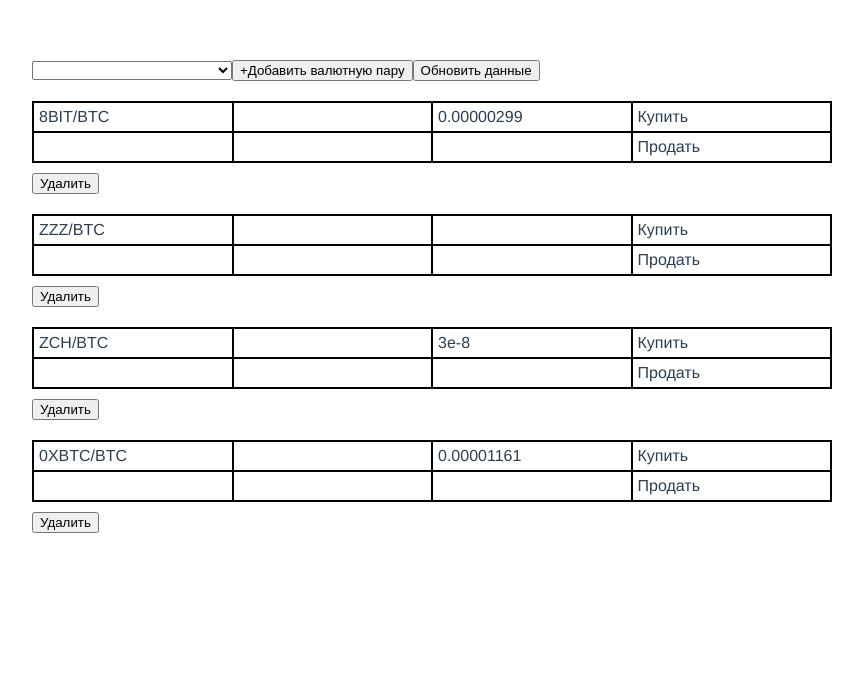
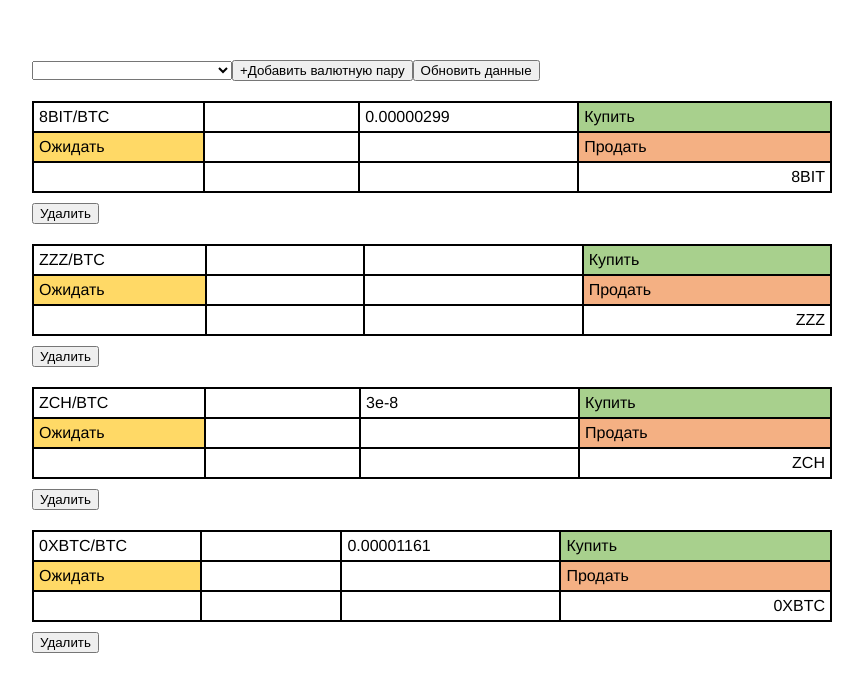
Before and after one commit to radius486/crypto, a Vue app: page / in a window 1280 px wide. Shown: the top 692 px of the page, without its empty margins (208-1071 px from the left). Built offline with nearby package versions, Linux system fonts and the light colour scheme.

Commit message:
Some logic for pairs.

```diff
--- a/src/components/currency-pair.vue
+++ b/src/components/currency-pair.vue
@@ -5,13 +5,26 @@
         <td>{{ pair.Label }}</td>
         <td></td>
         <td>{{ pair.Price }}</td>
-        <td>Купить</td>
+        <td class='buy'>Купить</td>
+      </tr>
+      <tr>
+        <td :class='pairStatus'>{{ pairStatusText }}</td>
+        <td class='course-percent'>{{ coursePercentText }}</td>
+        <td>
+          <input type='text' v-model='oldPrice'>
+        </td>
+        <td class='sell'>Продать</td>
       </tr>
       <tr>
         <td></td>
         <td></td>
         <td></td>
-        <td>Продать</td>
+        <td>
+          <div class='currency-code'>
+            <input type='text' v-model='quantity'>
+            {{ currencyCode }}
+          </div>
+        </td>
       </tr>
     </table>
     <button @click.prevent='deletePair'>Удалить</button>
@@ -33,7 +46,48 @@ export default {
   },
   data() {
     return {
+      oldPrice: undefined,
+      quantity: undefined,
     };
+  },
+  computed: {
+    pairStatus() {
+      return 'wait';
+    },
+    pairStatusText() {
+      let text;
+
+      switch (this.pairStatus) {
+        case 'buy':
+          text = 'Покупать';
+          break;
+        case 'sell':
+          text = 'Продавать';
+          break;
+        case 'wait':
+          text = 'Ожидать';
+          break;
+        default:
+          text = '';
+      }
+
+      return text;
+    },
+    currencyCode() {
+      return this.pair.Label.split('/')[0];
+    },
+    coursePercent() {
+      if (!this.oldPrice) { return ''; }
+
+      return (this.pair.Price / ((this.oldPrice / 100) * 1)) - 100;
+    },
+    coursePercentText() {
+      if (!this.oldPrice) { return ''; }
+
+      const percent = Math.round(this.coursePercent * 100) / 100;
+
+      return this.coursePercent > 0 ? `+${percent}%` : `${percent}%`;
+    },
   },
   methods: {
     deletePair() {
@@ -63,5 +117,40 @@ td {
   border-top: 2px solid #000;
   border-right: 2px solid #000;
   padding: 5px;
+  color: #000;
+}
+input[type='text'] {
+  padding: 0;
+  font-size: 16px;
+  color: #000;
+  border:none;
+  background-image:none;
+  background-color:transparent;
+  -webkit-box-shadow: none;
+  -moz-box-shadow: none;
+  box-shadow: none;
+  max-width: 100%;
+}
+input[type='text']:focus {
+  border: 0px;
+  border-top-color: transparent !important;
+  outline: none;
+}
+.buy {
+  background-color: #a8d08d;
+}
+.sell {
+  background-color: #f4b083;
+}
+.wait {
+  background-color: #ffd966;
+}
+.currency-code {
+  display: flex;
+}
+.course-percent {
+  font-size: 18px;
+  padding: 0 5px;
+  font-weight: bold;
 }
 </style>
```
